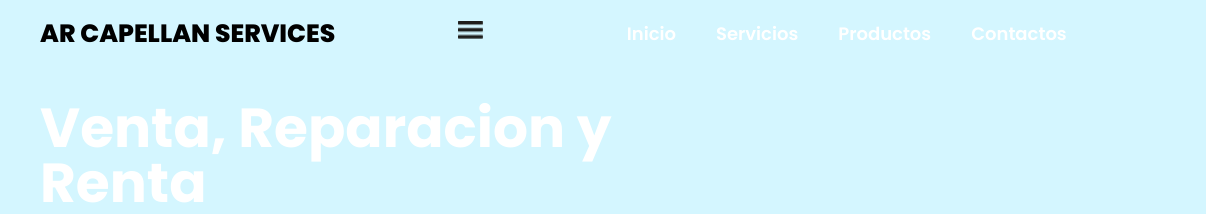
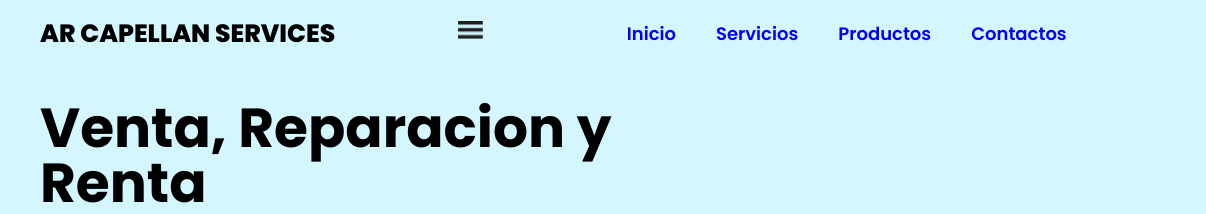
Before and after one commit to algenis7805/trabajo, a plain HTML site: page index.html in a window 1280 px wide. Shown: the top 214 px of the page, 0-1206 px from the left. Drawn offline with Linux system fonts and the light colour scheme.

Commit message:
Update style.css

```diff
--- a/style.css
+++ b/style.css
@@ -9,7 +9,7 @@
 
 body {
     font-family: "Poppins", sans-serif;
-    color: F7CFD8;
+    color: #F7CFD8;
 
 }
 
@@ -53,7 +53,7 @@ img {
 .menu .navbar ul li a {
     font-size: 18px;
     padding: 20px;
-    color: white;
+    color: blue;
     display: block;
     font-weight: 600;
 }
@@ -123,7 +123,7 @@ th, td {
 .header-txt h1 {
     font-size: 55px;
     line-height: 1;
-    color: white;
+    color: black;
     margin-bottom: 25px;
 }
 
@@ -309,12 +309,12 @@ input {
     justify-content: space-between;
 }
 .link h3 {
-    color: white;
+    color: black;
     font-size: 17px;
     margin-bottom: 10px;
 }
 .link a {
-    color: #f3f3f3;
+    color: blue;
     font-size: 15px;
     display: block;
     margin-bottom: 10px;
```
